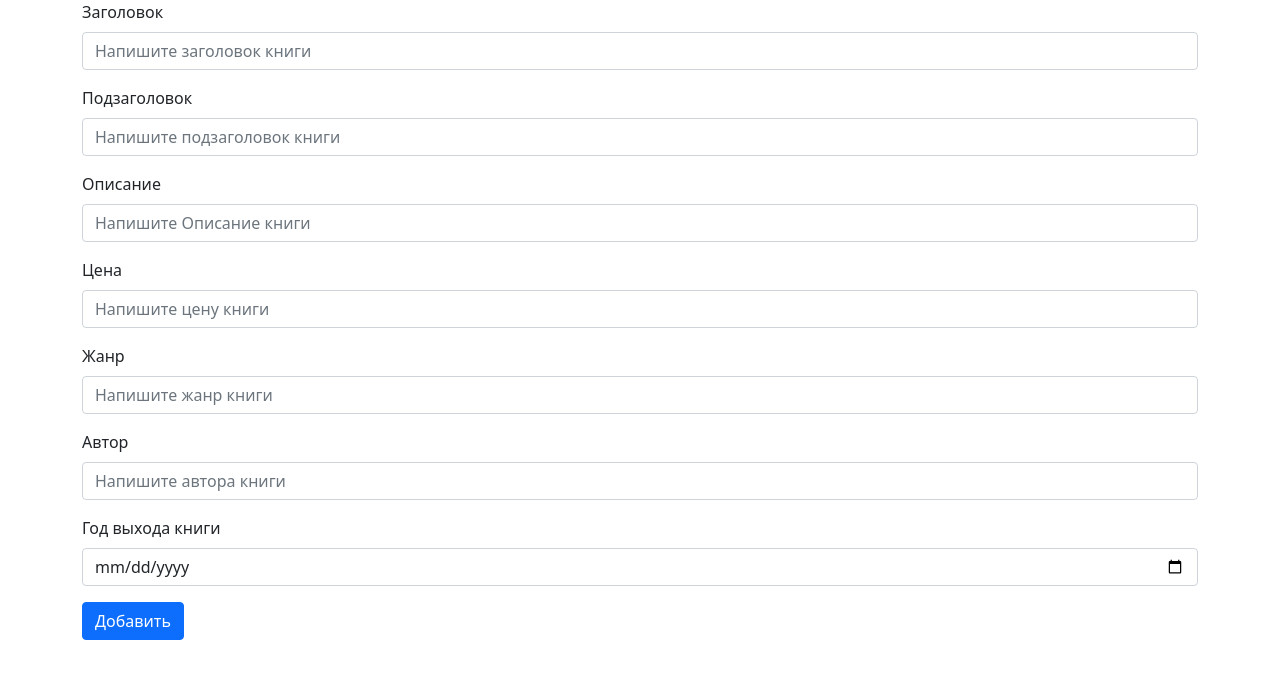
After one commit to islambek12/todo-1, a Django app: page /add-book/ in a window 1280 px wide. The commit adds this page. Shown: the top 679 px of the page. Run offline with Django 3.2, Linux system fonts and the light colour scheme.

Commit message:
copied add_books.html and models and views and urls

```diff
--- a/main/models.py
+++ b/main/models.py
@@ -20,7 +20,7 @@ class BooksShop(models.Model):
     price = models.IntegerField(verbose_name='Цена')
     genre = models.CharField(max_length=60, verbose_name='Жанр')
     author = models.CharField(max_length=35, verbose_name='Автор')
-    year = models.DateField(verbose_name='Год выпуска книги')
+    year = models.DateTimeField(verbose_name='Год выпуска книги')
     date = models.DateField(auto_now_add=True, verbose_name='Добавление книги на сайт')
 
     class Meta:
--- /dev/null
+++ b/main/templates/add_books.html
@@ -0,0 +1,45 @@
+<!DOCTYPE html>
+<html lang="en">
+<head>
+    <meta charset="UTF-8">
+    <meta name="viewport" content="width=device-width, initial-scale=1.0">
+    <title>Добавление книги</title>
+    <link href="https://cdn.jsdelivr.net/npm/bootstrap@5.0.0-beta1/dist/css/bootstrap.min.css" rel="stylesheet" integrity="sha384-giJF6kkoqNQ00vy+HMDP7azOuL0xtbfIcaT9wjKHr8RbDVddVHyTfAAsrekwKmP1" crossorigin="anonymous">
+</head>
+<body>
+    <div class="container">
+        <form action="{% url 'add-book-on-the-site'%}" method="POST">
+            {% csrf_token %}
+            <div class="mb-3">
+            <label class="form-label">Заголовок</label>
+            <input type="text" class="form-control" placeholder='Напишите заголовок книги' name="book-title">
+            </div>
+            <div class="mb-3">
+                <label class="form-label">Подзаголовок</label>
+                <input type="text" class="form-control" placeholder='Напишите подзаголовок книги' name="book-subtitle">
+            </div>
+            <div class="mb-3">
+                <label class="form-label">Описание</label>
+                <input type="text" class="form-control" placeholder='Напишите Описание книги' name="book-description">
+            </div>
+            <div class="mb-3">
+                <label class="form-label">Цена</label>
+                <input type="number" class="form-control" placeholder='Напишите цену книги' name="book-price">
+            </div>
+            <div class="mb-3">
+                <label class="form-label">Жанр</label>
+                <input type="text" class="form-control" placeholder='Напишите жанр книги' name="book-genre">
+            </div>
+            <div class="mb-3">
+                <label class="form-label">Автор</label>
+                <input type="text" class="form-control" placeholder='Напишите автора книги' name="book-author">
+            </div>
+            <div class="mb-3">
+                <label class="form-label">Год выхода книги</label>
+                <input type="date" class="form-control" placeholder='Напишите год выхода книги' name="book-year">
+            </div>
+            <button type="submit" class="btn btn-primary">Добавить</button>
+        </form>
+    </div>
+</body>
+</html>
--- a/main/views.py
+++ b/main/views.py
@@ -30,6 +30,20 @@ def add_todo(request):
     return redirect(test)       # HttpResponse("Forma poluchena")
 
 
+def add_book(request):
+    return render(request, 'add_books.html')
+
+
+def book_add(request):
+    form = request.POST
+    booksShop = BooksShop(title=form['book-title'], subtitle=form['book-subtitle'],
+                         description=form['book-description'], price=form['book-price'],
+                         genre=form['book-genre'], author=form['book-author'], year=form['book-year'])
+    booksShop.save()
+
+    return redirect(booksShop)
+
+
 
 # def __str__(self):
 #     return self.name
--- a/todo/urls.py
+++ b/todo/urls.py
@@ -15,7 +15,8 @@ Including another URLconf
 """
 from django.contrib import admin
 from django.urls import path
-from main.views import *    # zvevdochka pokazyvaet chto vse importiruem s view (homepage, test, second, third, booksShop, add_todo)
+# from main.views import homepage, test, second, third, booksShop, add_todo
+from main.views import *
 from django.conf import settings
 from django.conf.urls.static import static
 
@@ -26,7 +27,8 @@ urlpatterns = [
     path("test/", test, name="test"),
     path("test2/", second),
     path("test3/", third),
-    path("books/", booksShop, name="books"),
+    path("books/", booksShop),
     path("add-todo/", add_todo, name="add-todo"),
+    path('add-book/', add_book, name='add-book'),
 ]   + static(settings.STATIC_URL, document_root=settings.STATIC_ROOT) \
     + static(settings.MEDIA_URL, document_root=settings.MEDIA_ROOT)
```
Also changed, not shown: main/templates/books.html (+0 -12 lines), main/migrations/0006_auto_20210120_1736.py (added).
